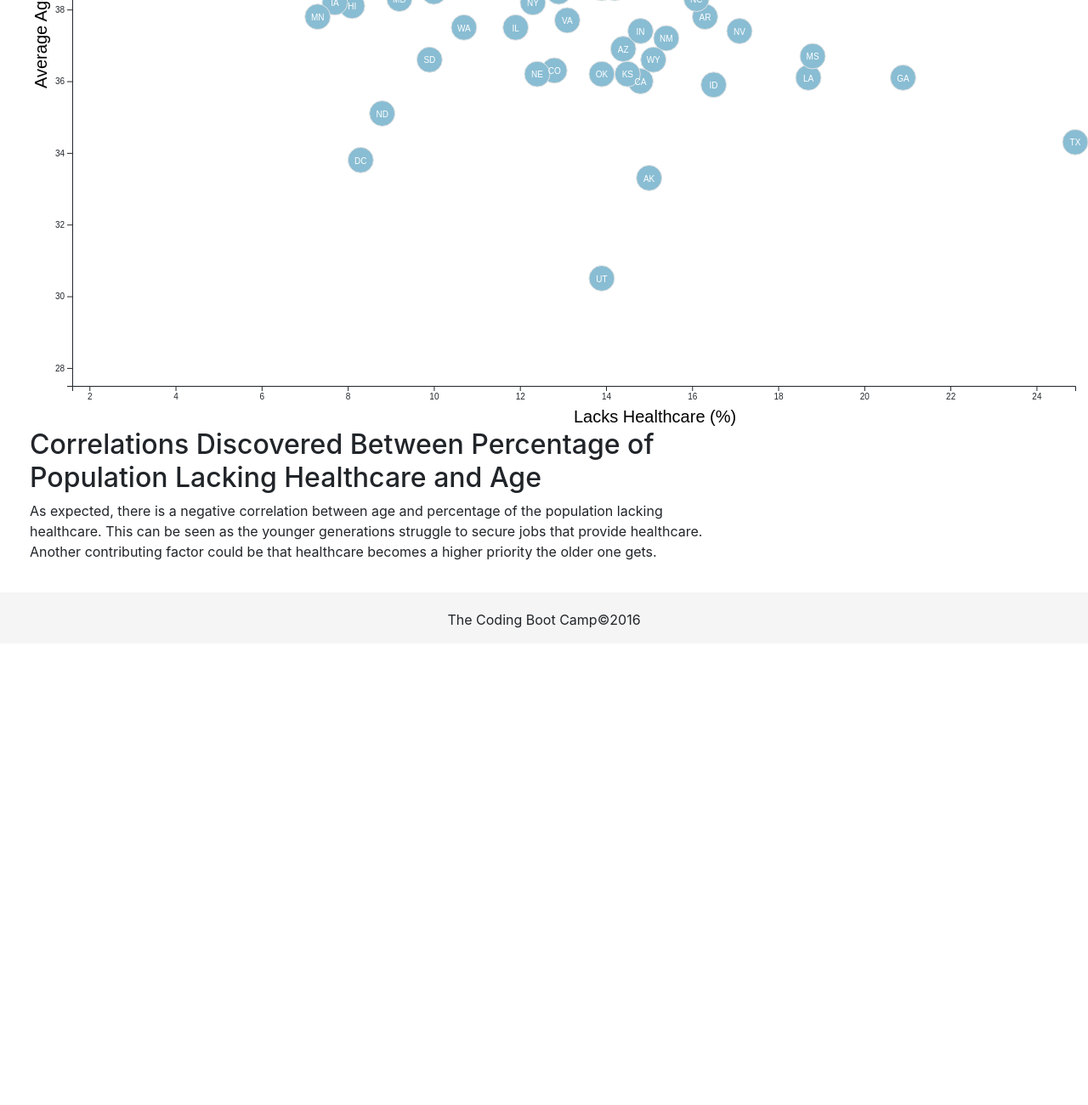
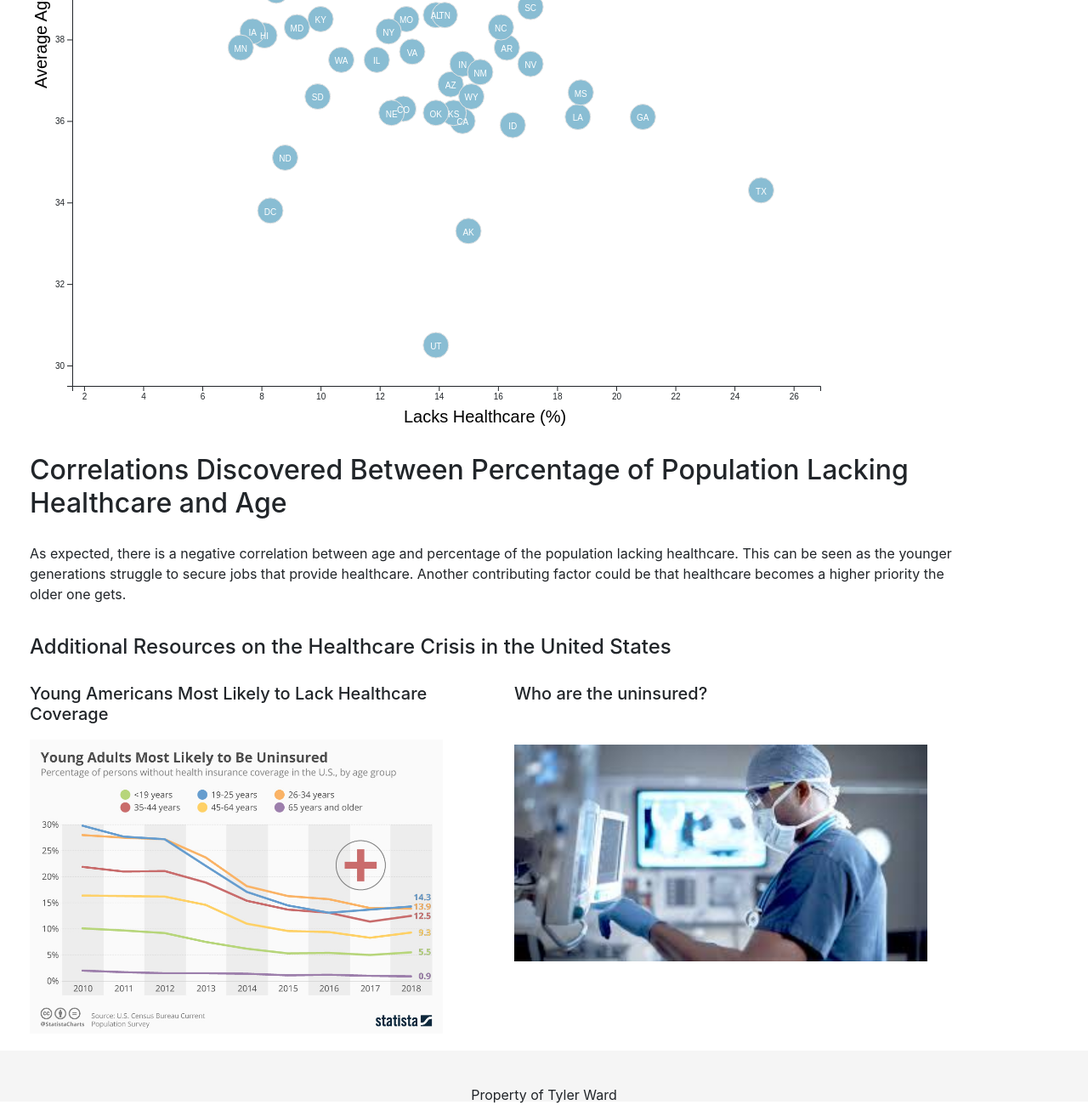
Before and after one commit to tward90/D3_Challenge_Week16, a plain HTML site: page D3_Data_Journalism/StarterCode/index.html in a window 1280 px wide. Shown: the part 477-1777 px from the top of the page at 85% size. Before the commit the page ends 1234 px from the top, so only its background shows below. Drawn offline with nearby package versions, Linux system fonts and the light colour scheme.

Commit message:
Added additional front end with resources to the healthcare problem in the United States.

```diff
--- a/D3_Data_Journalism/StarterCode/assets/css/d3Style.css
+++ b/D3_Data_Journalism/StarterCode/assets/css/d3Style.css
@@ -21,6 +21,11 @@
 .inactive:hover {
   fill: #000;
   cursor: pointer;
+}
+
+
+#scatter {
+  padding-bottom: 30px;
 }
 
 /* font size dependent on radius, see app.js */
--- a/D3_Data_Journalism/StarterCode/assets/css/style.css
+++ b/D3_Data_Journalism/StarterCode/assets/css/style.css
@@ -16,6 +16,10 @@ body {
   padding-right: 100px;
 }
 
+p {
+  padding-top: 20px;
+}
+
 #footer {
   position: absolute;
   bottom: 0;
@@ -27,6 +31,19 @@ body {
   background-color: #f5f5f5;
 }
 
+.resources-title {
+  padding-top: 20px;
+  padding-bottom: 20px;
+}
+
+H5 {
+  padding-bottom: 10px;
+}
+
+.xtra-space {
+  padding-bottom: 40px;
+}
+
 #footer p {
   margin: 0;
   font-size: 16px;
--- a/D3_Data_Journalism/StarterCode/assets/js/app.js
+++ b/D3_Data_Journalism/StarterCode/assets/js/app.js
@@ -49,12 +49,12 @@ function makeResponsive() {
 
         // set X-Scale to be linear
         const xLinearScale = d3.scaleLinear()
-        .domain([(d3.min(stateData, d=> d.healthcare)-3), d3.max(stateData, d => d.healthcare)])
-        .range([0, width]);
+        .domain([(d3.min(stateData, d=> d.healthcare-3)), (d3.max(stateData, d => d.healthcare)+2)])
+        .range([0, width-300]);
 
         //set Y-Scale to be linear
         const yLinearScale = d3.scaleLinear()
-        .domain([(d3.min(stateData, d=> d.age)-3), d3.max(stateData, d => d.age)])
+        .domain([(d3.min(stateData, d=> d.age)-1), d3.max(stateData, d => d.age)])
         .range([height, 0]);
 
         // create axes
@@ -105,10 +105,10 @@ function makeResponsive() {
           .attr("x", 0 - (height / 2))
           .attr("dy", "1em")
           .classed('axisText', true)
-          .text("Average Age");
+          .text("Average Age (yrs)");
 
         chartGroup.append("text")
-          .attr("transform", `translate(${(width / 2)}, ${height + margin.top -7 })`)
+          .attr("transform", `translate(${(width / 2)-200}, ${height + margin.top - 7 })`)
           .attr("class", "axisText")
           .classed('axisText', true)
           .text("Lacks Healthcare (%)");
--- a/D3_Data_Journalism/StarterCode/index.html
+++ b/D3_Data_Journalism/StarterCode/index.html
@@ -27,7 +27,7 @@
       </div>
     </div>
     <div class="row">
-      <div class="col-xs-12  col-md-9">
+      <div class="col-xs-12  col-md-12">
         <div class="article">
         <h2>Correlations Discovered Between Percentage of Population Lacking Healthcare and Age</h2>
           <p>As expected, there is a negative correlation between age and percentage of the population lacking healthcare.
@@ -37,11 +37,31 @@
         </div>
       </div>
     </div>
+    <div class="row">
+      <div class = "col-xs-12  col-md-12">
+        <div class="resources-title">
+          <h4> Additional Resources on the Healthcare Crisis in the United States</h4>
+        </div>
+      </div>
+    </div>
+    <div class = "row">
+      <div class = 'col-xs-12 col-md-6'>
+        <h5>Young Americans Most Likely to Lack Healthcare Coverage</h5>
+        <a class="inline-block" href="https://www.statista.com/chart/19494/uninsured-americans-by-age-group/">
+          <img width="90%"src="resources/images/19494.jpeg" /></a>
+      </div>
+      <div class = 'col-xs-12 col-md-6'>
+        <h5 class="xtra-space">Who are the uninsured?</h5>
+        <a class="inline-block" href="https://www.census.gov/library/stories/2018/09/who-are-the-uninsured.html">
+          <img width="90%" src="resources/images/health.jpeg" /></a>
+        </div>
+      </div>
+    </div>
   </div>
 
   <!-- Footer-->
   <div id="footer">
-    <p>The Coding Boot Camp&copy;2016</p>
+    <p>Property of Tyler Ward</p>
   </div>
   <script src="https://code.jquery.com/jquery-3.3.1.slim.min.js" integrity="sha384-q8i/X+965DzO0rT7abK41JStQIAqVgRVzpbzo5smXKp4YfRvH+8abtTE1Pi6jizo" crossorigin="anonymous"></script>
   <script src="https://cdnjs.cloudflare.com/ajax/libs/popper.js/1.14.3/umd/popper.min.js" integrity="sha384-ZMP7rVo3mIykV+2+9J3UJ46jBk0WLaUAdn689aCwoqbBJiSnjAK/l8WvCWPIPm49" crossorigin="anonymous"></script>
```
Also changed, not shown: D3_Data_Journalism/StarterCode/resources/images/19494.jpeg (added), D3_Data_Journalism/StarterCode/resources/images/health.jpeg (added).
